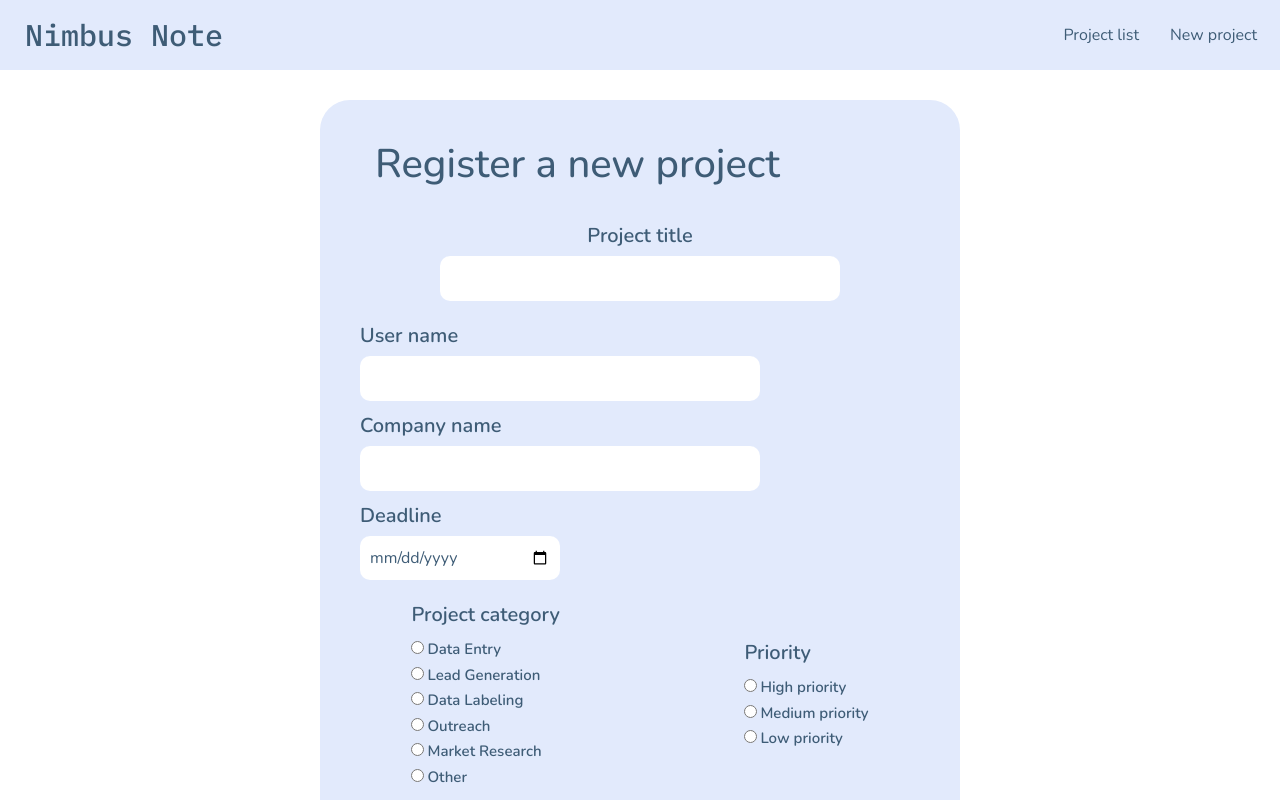
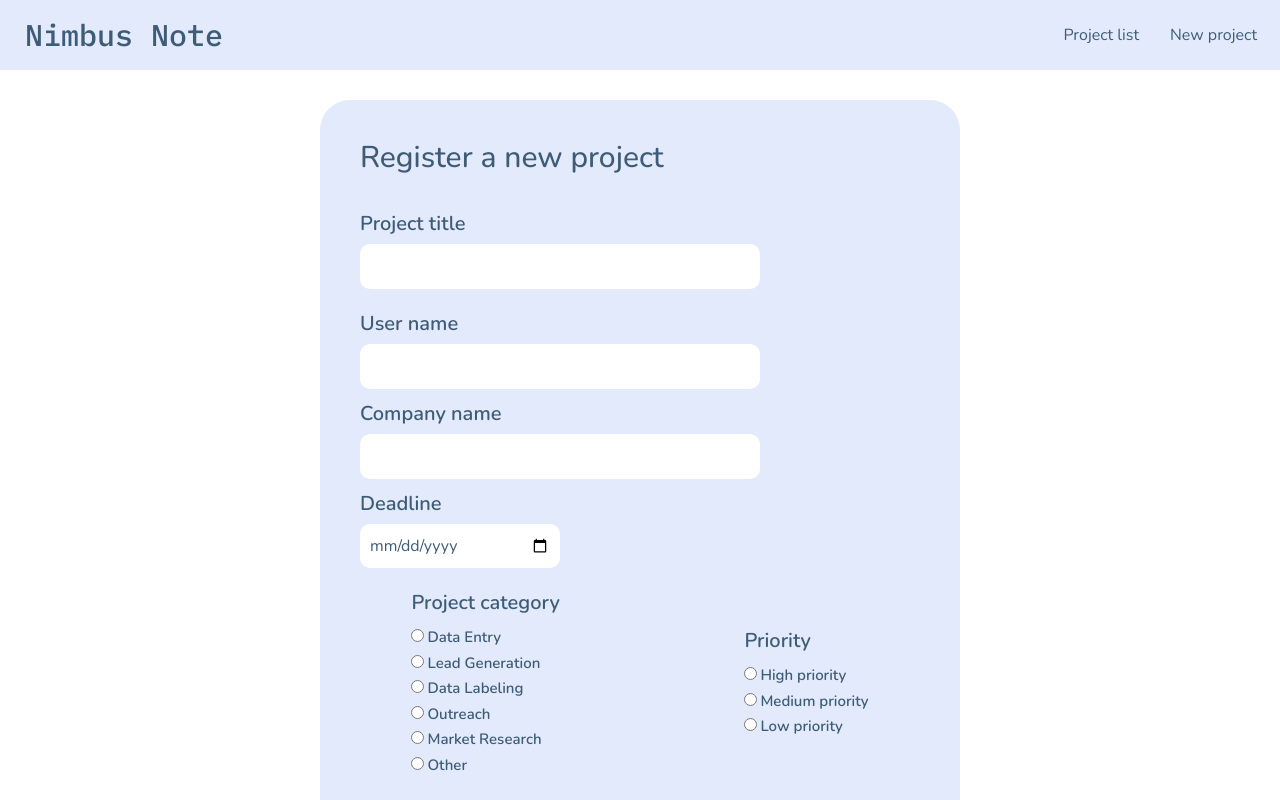
Before and after one commit to claudiaalmeidavs/nimbus-note-frontend, a React (Create React App) app: page /new in a window 1280 px wide. Shown: the top 800 px of the page. Built offline with nearby package versions, Linux system fonts and the light colour scheme.

Commit message:
Small CSS fixes

```diff
--- a/src/components/NewProjectForm/NewProjectForm.css
+++ b/src/components/NewProjectForm/NewProjectForm.css
@@ -9,7 +9,7 @@
     color: var(--color-4);
     font-family: var(--main-font);
     padding-bottom: 15px;
-    margin-left: 15px;
+    font-size: 30px;
 }
 .register-project-form {
     display: flex;
@@ -29,7 +29,7 @@
     display: flex;
     flex-direction: column;
     margin-bottom: 10px;
-    align-items: center;
+    align-items: flex-start;
 }
 
 .form-first-section {
```
